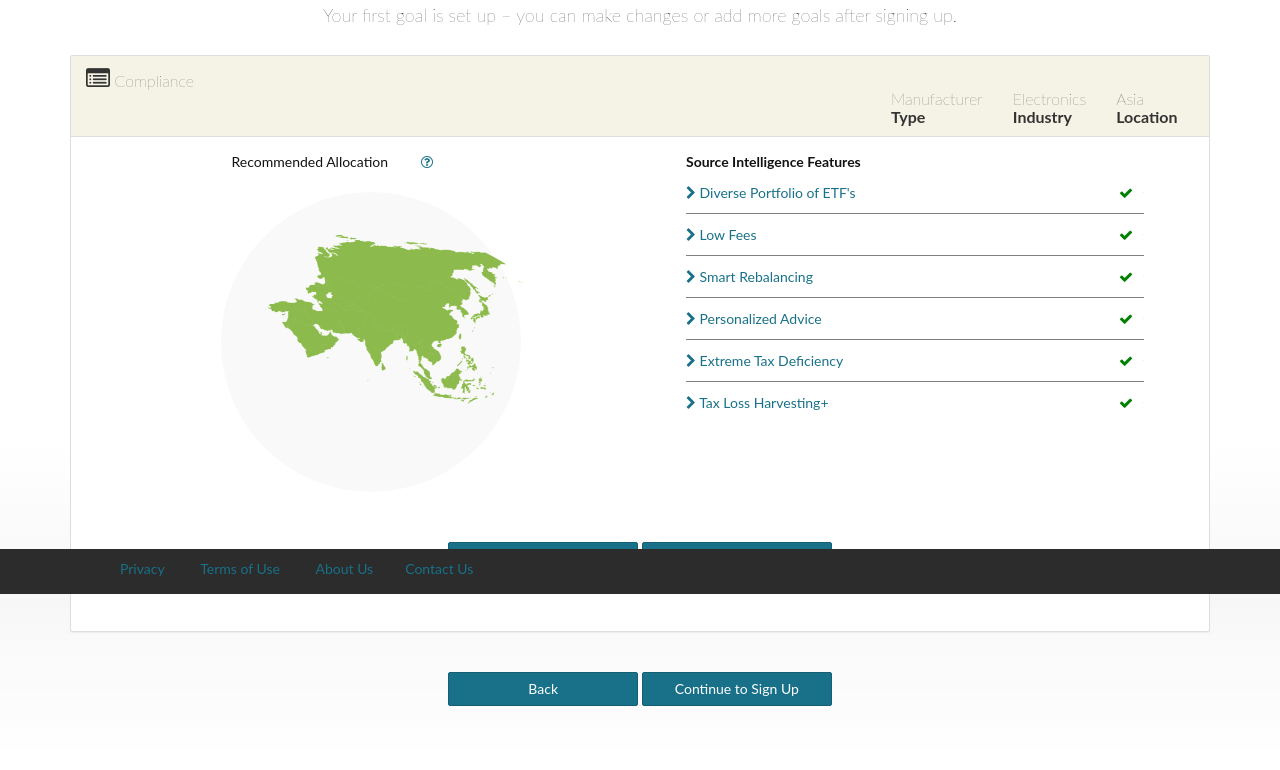
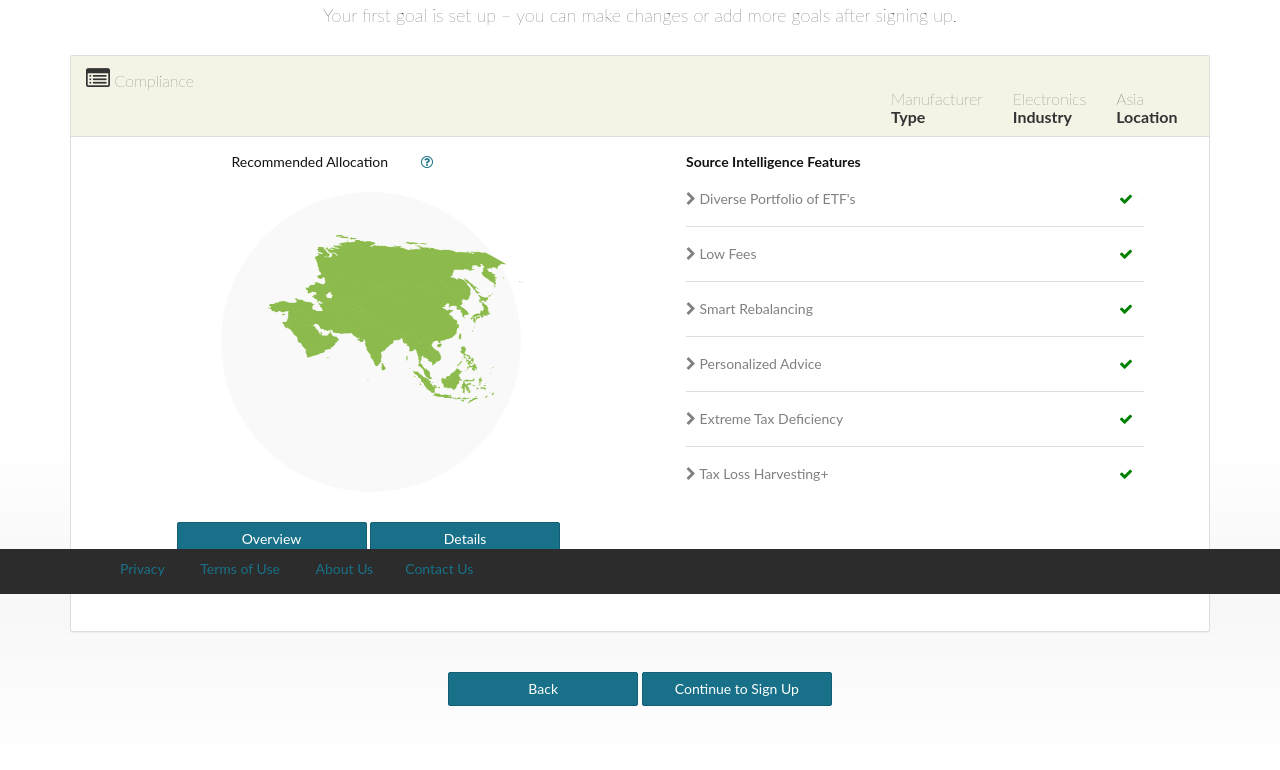
Before and after one commit to JonRichardson/SIProject, a PHP site: page /index2.html in a window 1280 px wide. Shown: the part 206-976 px from the top of the page. Run offline with PHP 8.4, Linux system fonts and the light colour scheme; some libraries are stand-ins or nearby versions.

Commit message:
changed styling on the index2 page table

```diff
--- a/index2.html
+++ b/index2.html
@@ -145,41 +145,45 @@
              <img id="map" src="asia.png" height="180" width="280">
              </div>
              </br>
+             <div class="detailsBtn">
+               <button class="btn btn-primary" type="submit" style="width: 190px;">Overview</button>
+               <button class="btn btn-primary" type="submit" style="width: 190px;">Details</button>
+             </div>
               </div>
               <div class="col-sm-5">
                 <table style="width:100%" rules= "rows">
                   <thead><b> Source Intelligence Features</b> </thead>
-                    <tr>
+                    <tr class="rightTableRows">
                       <td class="slideTest" style="text-align: left"><a> <i class="fa fa-chevron-right" aria-hidden="true"></i>
                         Diverse Portfolio of ETF's</a></td>
                       <td style="text-align: center"><i class="fa fa-check" aria-hidden="true" style="color: green;"></i></td>
                       <td><hr></td>
                     </tr>
-                    <tr>
+                    <tr class="rightTableRows">
                       <td class="slideTest" style="text-align: left"><a> <i class="fa fa-chevron-right" aria-hidden="true"></i>
                         Low Fees</a></td>
                       <td style="text-align: center"><i class="fa fa-check" aria-hidden="true" style="color: green;"></i></td>
                       <td><hr></td>
                     </tr>
-                    <tr>
+                    <tr class="rightTableRows">
                       <td class="slideTest" style="text-align: left"><a> <i class="fa fa-chevron-right" aria-hidden="true"></i>
                         Smart Rebalancing</a></td>
                       <td style="text-align: center"><i class="fa fa-check" aria-hidden="true" style="color: green;"></i></td>
                       <td><hr></td>
                     </tr>
-                    <tr>
+                    <tr class="rightTableRows">
                       <td class="slideTest" style="text-align: left"><a> <i class="fa fa-chevron-right" aria-hidden="true"></i>
                         Personalized Advice</a></td>
                       <td style="text-align: center"><i class="fa fa-check" aria-hidden="true" style="color: green;"></i></td>
                       <td><hr></td>
                     </tr>
-                    <tr>
+                    <tr class="rightTableRows">
                       <td class="slideTest" style="text-align: left"><a> <i class="fa fa-chevron-right" aria-hidden="true"></i>
                         Extreme Tax Deficiency</a></td>
                       <td style="text-align: center"><i class="fa fa-check" aria-hidden="true" style="color: green;"></i></td>
                       <td><hr></td>
                     </tr>
-                    <tr>
+                    <tr class="rightTableRows">
                       <td class="slideTest" style="text-align: left"><a> <i class="fa fa-chevron-right" aria-hidden="true"></i>
                         Tax Loss Harvesting+</a></td>
                       <td style="text-align: center"><i class="fa fa-check" aria-hidden="true" style="color: green;"></i></td>
@@ -192,10 +196,6 @@
             </div>
           </div>
           </br>
-          <div class="button center">
-            <button class="btn btn-primary" type="submit" style="width: 190px;">Read More</button>
-            <button class="btn btn-primary" type="submit" style="width: 190px;">Read More</button>
-          </div>
         </br>
         </br>
             <div id="demo2" class="collapse">
--- a/test.css
+++ b/test.css
@@ -71,16 +71,28 @@ h4 {
   height: 45px;
 }
 
+td a {
+  color: grey;
+}
 
 td a:hover {
 text-transform: full-width;
-color: blue;
+color: #187189;
 text-decoration: none;
 }
 
 .slideTest:hover {
-  transform: translate(15px, 0);
+  transform: translate(10px, 0);
   transition: 0.5s transform;
+}
+
+.slideTest {
+  padding-top: 17px;
+  padding-bottom: 17px;
+}
+
+.rightTableRows {
+  border-bottom: 1px solid #ddd;
 }
 
 /* @@@@@@@@@@@@ Everything below this point is for the navbar @@@@@@@@@@@@  */
@@ -218,6 +230,6 @@ display: block;
   color: #187189;
 }
 
-#leftColumn {
-  border-right: 1px solid grey;
+.detailsBtn {
+  text-indent: -22px;
 }
```
